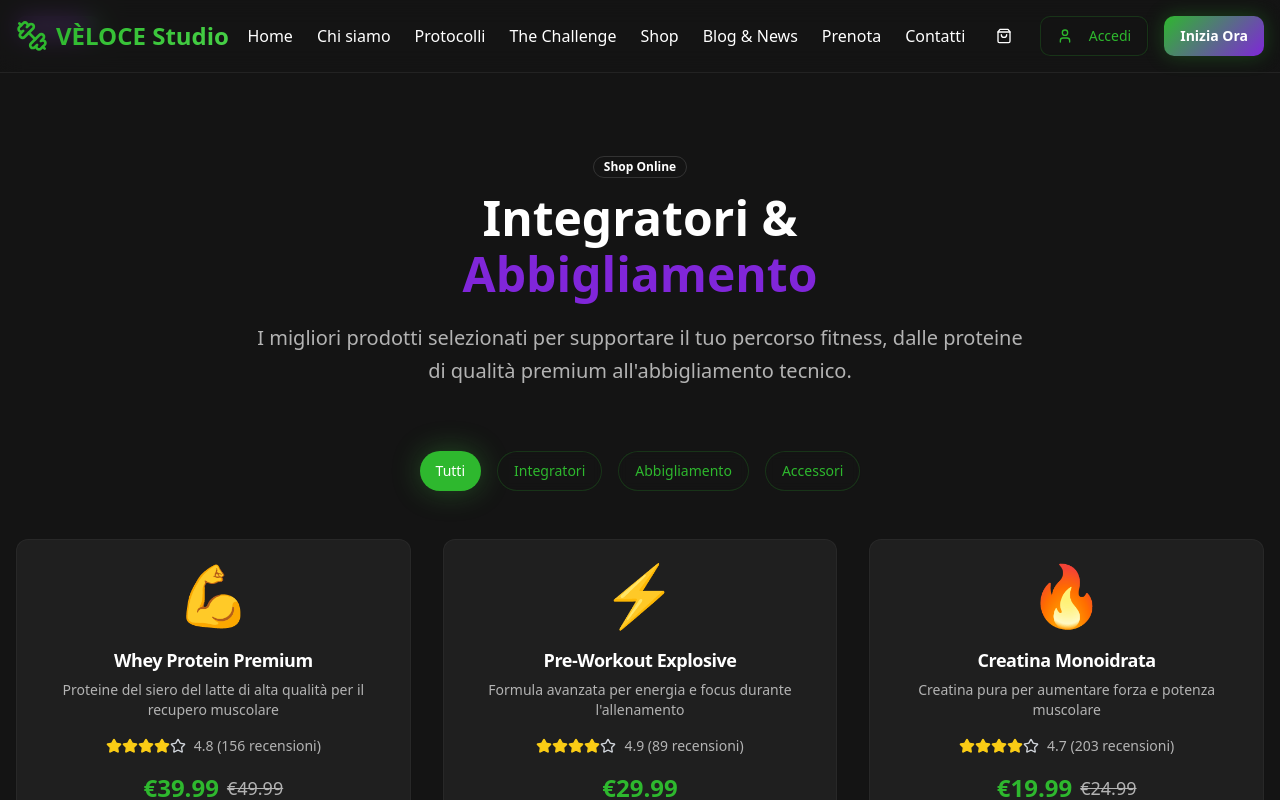
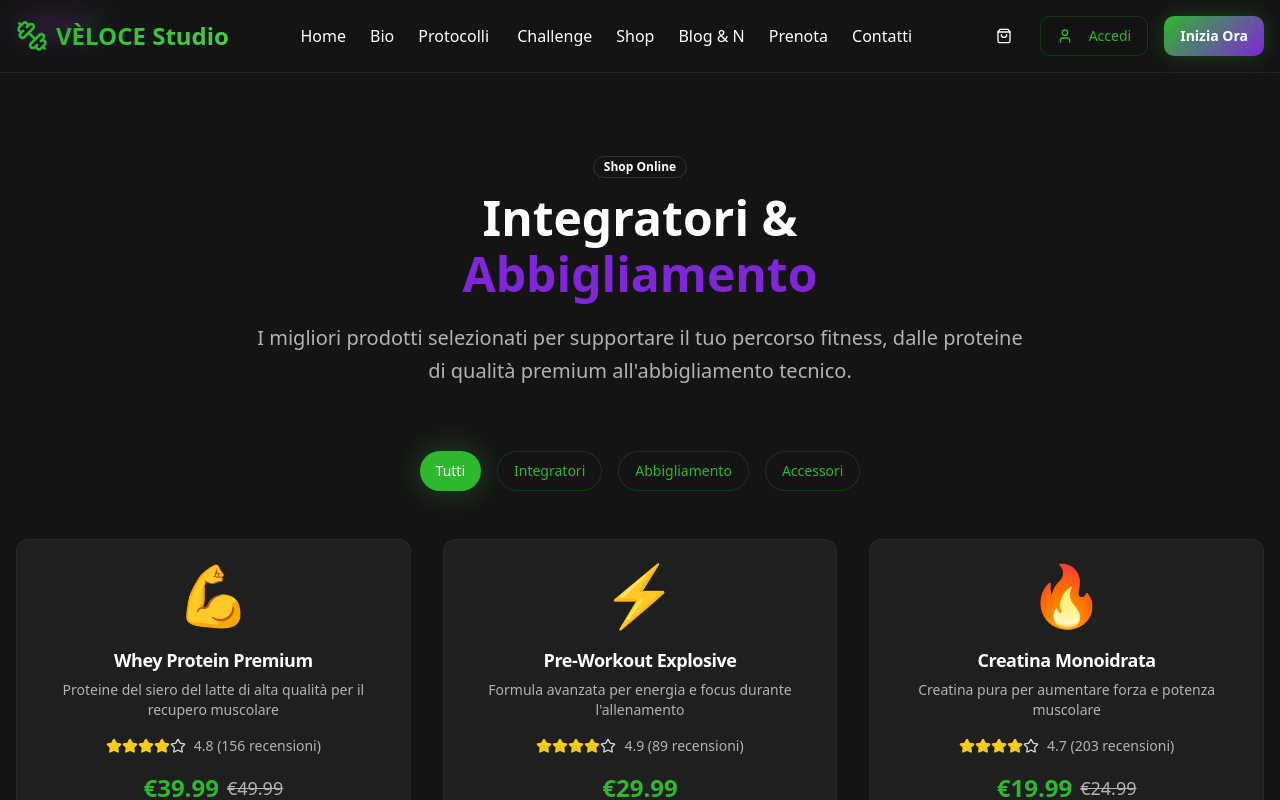
Before and after one commit to soldado88/fit-hub-digital-universe, a React (Vite) app: page /prodotti in a window 1280 px wide. Shown: the top 800 px of the page. Built offline with nearby package versions, Linux system fonts and the light colour scheme.

Commit message:
Visual edit in Lovable
Edited UI in Lovable

```diff
--- a/src/components/Header.tsx
+++ b/src/components/Header.tsx
@@ -1,9 +1,7 @@
 import { Button } from "@/components/ui/button";
 import { Dumbbell, User, ShoppingBag } from "lucide-react";
-
 export function Header() {
-  return (
-    <header className="bg-background/80 backdrop-blur-md border-b border-border/50 sticky top-0 z-50">
+  return <header className="bg-background/80 backdrop-blur-md border-b border-border/50 sticky top-0 z-50">
       <div className="container mx-auto px-4 py-4 flex items-center justify-between">
         <div className="flex items-center space-x-2">
           <Dumbbell className="w-8 h-8 text-primary" />
@@ -16,21 +14,15 @@ export function Header() {
           <a href="/" className="text-foreground hover:text-primary transition-colors">
             Home
           </a>
-          <a href="/chi-siamo" className="text-foreground hover:text-primary transition-colors">
-            Chi siamo
-          </a>
+          <a href="/chi-siamo" className="text-foreground hover:text-primary transition-colors">Bio</a>
           <a href="/protocolli" className="text-foreground hover:text-primary transition-colors">
             Protocolli
           </a>
-          <a href="/challenge" className="text-foreground hover:text-primary transition-colors">
-            The Challenge
-          </a>
+          <a href="/challenge" className="text-foreground hover:text-primary transition-colors"> Challenge</a>
           <a href="/shop" className="text-foreground hover:text-primary transition-colors">
             Shop
           </a>
-          <a href="/blog" className="text-foreground hover:text-primary transition-colors">
-            Blog & News
-          </a>
+          <a href="/blog" className="text-foreground hover:text-primary transition-colors">Blog & N</a>
           <a href="/prenota" className="text-foreground hover:text-primary transition-colors">
             Prenota
           </a>
@@ -52,6 +44,5 @@ export function Header() {
           </Button>
         </div>
       </div>
-    </header>
-  );
+    </header>;
 }
```
